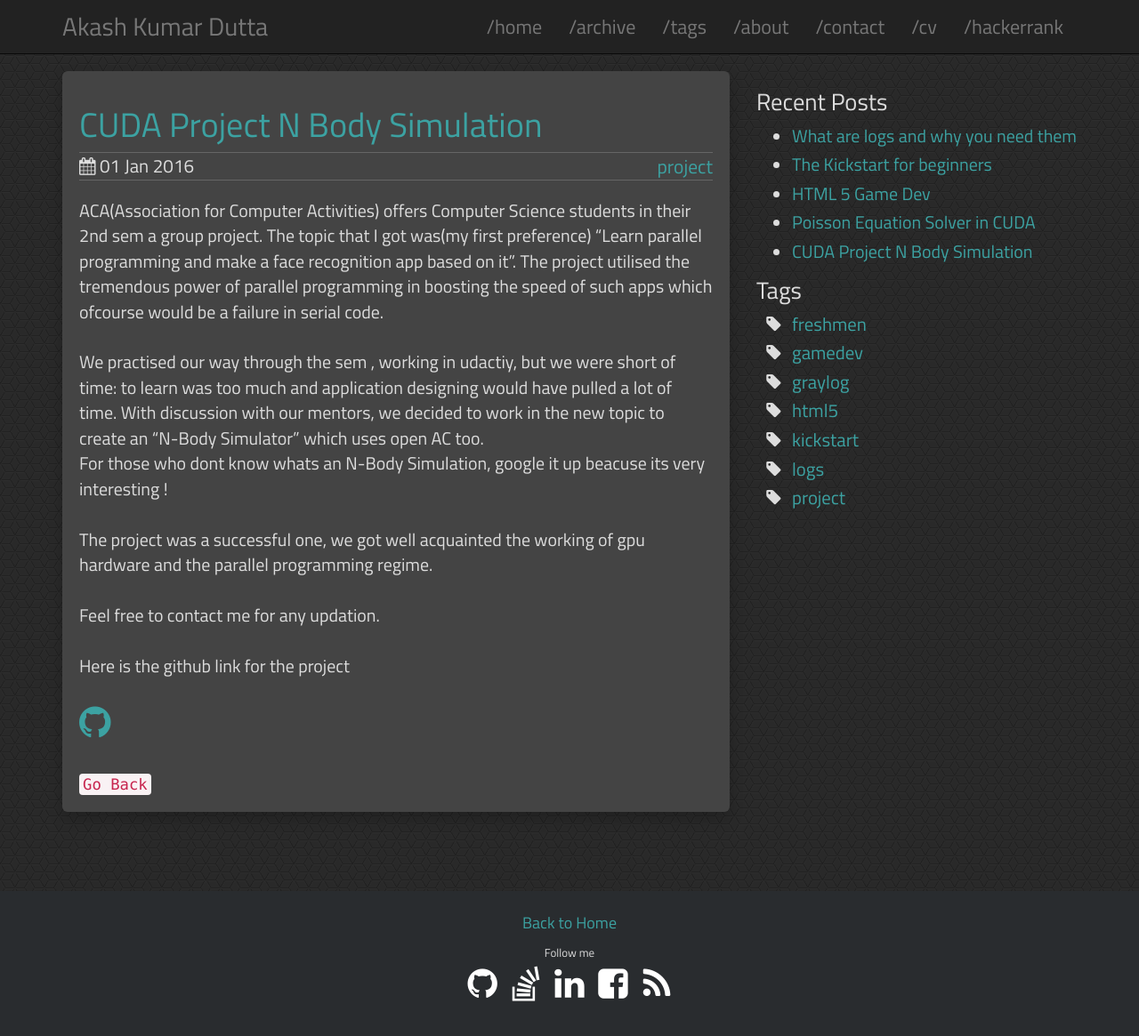
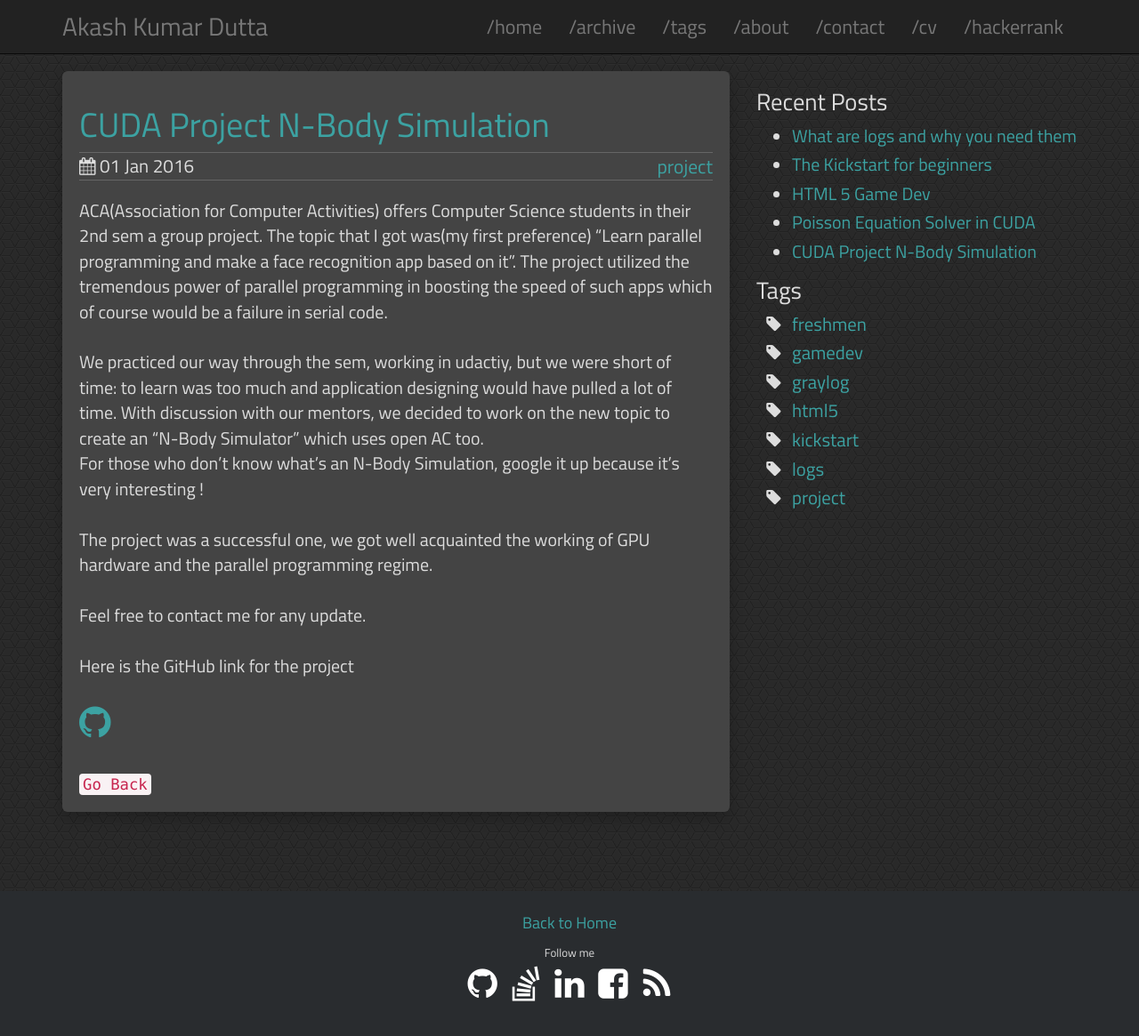
Before and after one commit to AkashKrDutta/AkashKrDutta-dark.github.io, a Jekyll site: the page built from _posts/2016-01-01-ACA-Sem.md, in a window 1280 px wide and 1183 px high. Shown: the top 1165 px of the window at 89% size. Built offline with Jekyll 4.4.1, drawn with Linux system fonts in a browser that asks for light colours.

Commit message:
grammatical errors remove

```diff
--- a/_posts/2016-01-01-ACA-Sem.md
+++ b/_posts/2016-01-01-ACA-Sem.md
@@ -1,13 +1,13 @@
 ---
 layout: post
-title: CUDA Project N Body Simulation
+title: CUDA Project N-Body Simulation
 tag: project
 description: My first project on parallel programming, learn more.
 ---
-ACA(Association for Computer Activities) offers Computer Science students in their 2nd sem a group project. The topic that I got was(my first preference) "Learn parallel programming and make a face recognition app based on it". The project utilised the tremendous power of parallel programming in boosting the speed of such apps which ofcourse would be a failure in serial code.
+ACA(Association for Computer Activities) offers Computer Science students in their 2nd sem a group project. The topic that I got was(my first preference) "Learn parallel programming and make a face recognition app based on it". The project utilized the tremendous power of parallel programming in boosting the speed of such apps which of course would be a failure in serial code.
 <!--more-->
-We practised our way through the sem , working in udactiy, but we were short of time: to learn was too much and application designing would have pulled a lot of time. With discussion with our mentors, we decided to work in the new topic to create an "N-Body Simulator" which uses open AC too.<br>For those who dont know whats an N-Body Simulation, google it up beacuse its very interesting !<br>
-The project was a successful one, we got well acquainted the working of gpu hardware and the parallel programming regime.<br>
-Feel free to contact me for any updation.<br>
-Here is the github link for the project<br>
+We practiced our way through the sem, working in udactiy, but we were short of time: to learn was too much and application designing would have pulled a lot of time. With discussion with our mentors, we decided to work on the new topic to create an "N-Body Simulator" which uses open AC too.<br>For those who don't know what's an N-Body Simulation, google it up because it's very interesting !<br>
+The project was a successful one, we got well acquainted the working of GPU hardware and the parallel programming regime.<br>
+Feel free to contact me for any update.<br>
+Here is the GitHub link for the project<br>
 <a href="https://github.com/AkashKrDutta/aca-proj" target="_blank"><i class="fa fa-github fa-2x"></i></a>
```
Also changed, not shown: _posts/2016-07-01-Poisson-equation-solver.md (+2 -2 lines), _posts/2016-12-28-HTML5 gamedev.md (+10 -10 lines), _posts/2017-1-17-The-kickstart.md (+6 -6 lines), _posts/2017-5-30-logs.md (+4 -4 lines).
